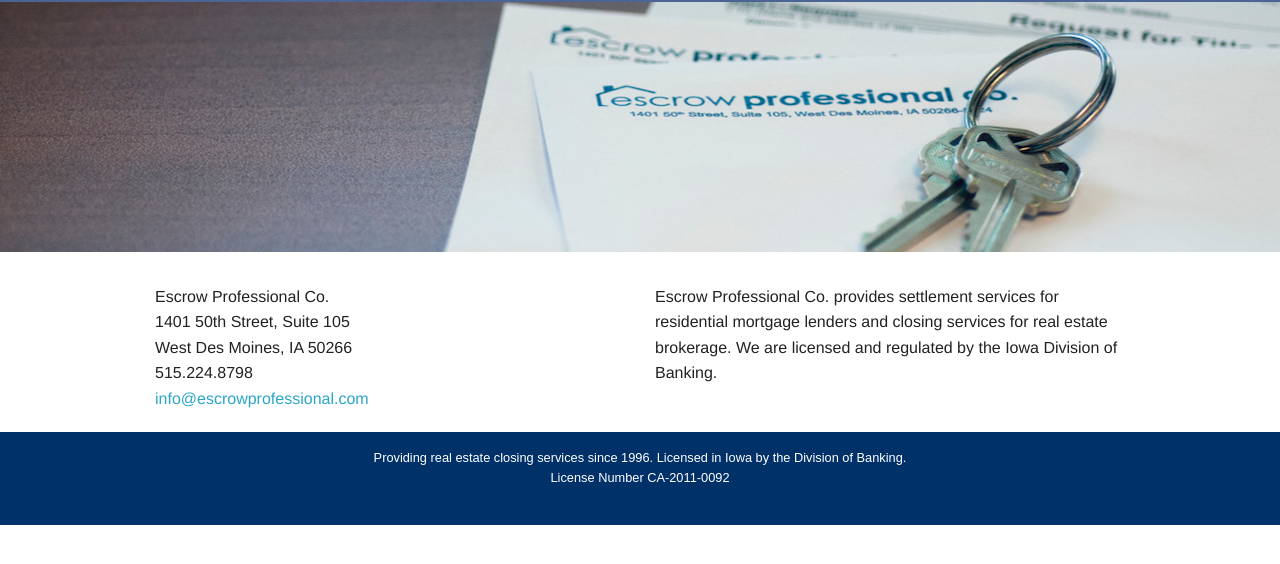
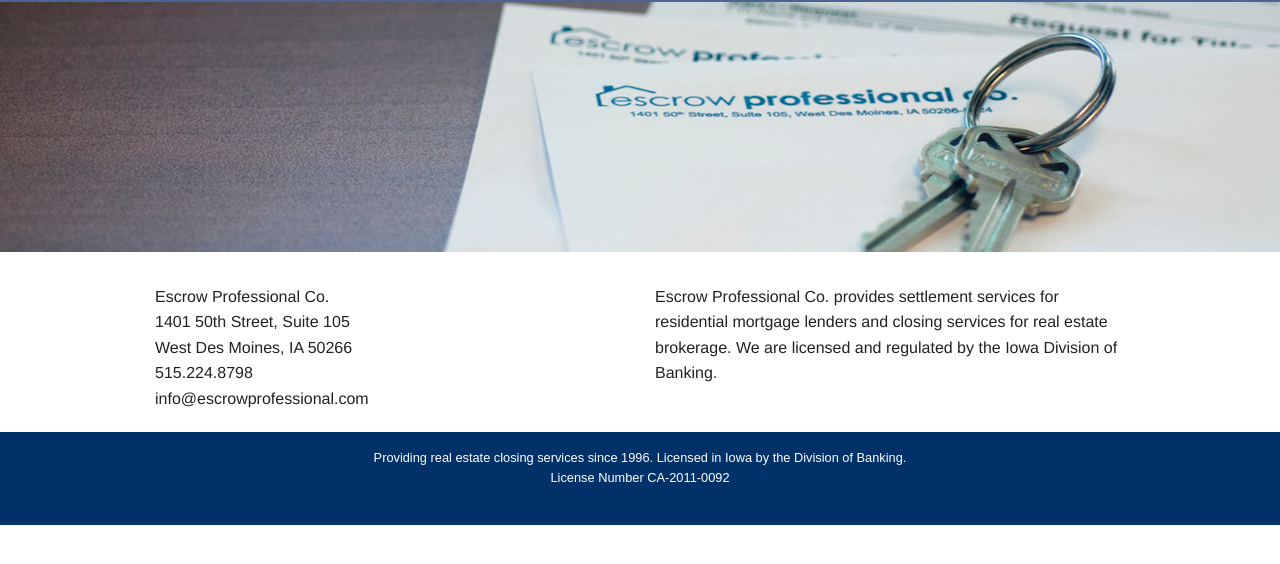
Before and after one commit to Mid-AmericaGroup/Mid-AmericaGroup.github.io, a plain HTML site: page contact_us.html in a window 1280 px wide. Shown: the part 76-640 px from the top of the page. Drawn offline with Linux system fonts and the light colour scheme.

Commit message:
Removed mailto link

```diff
--- a/contact_us.html
+++ b/contact_us.html
@@ -42,7 +42,7 @@
       1401 50th Street, Suite 105<br />
       West Des Moines, IA 50266<br />
       515.224.8798<br />
-      <a href="mailto:info@escrowprofessional.com">info@escrowprofessional.com</a>
+      info@escrowprofessional.com
     </p>
   </div>
   <div class="small-6 columns">
```
Also changed, not shown: 1 other file.
